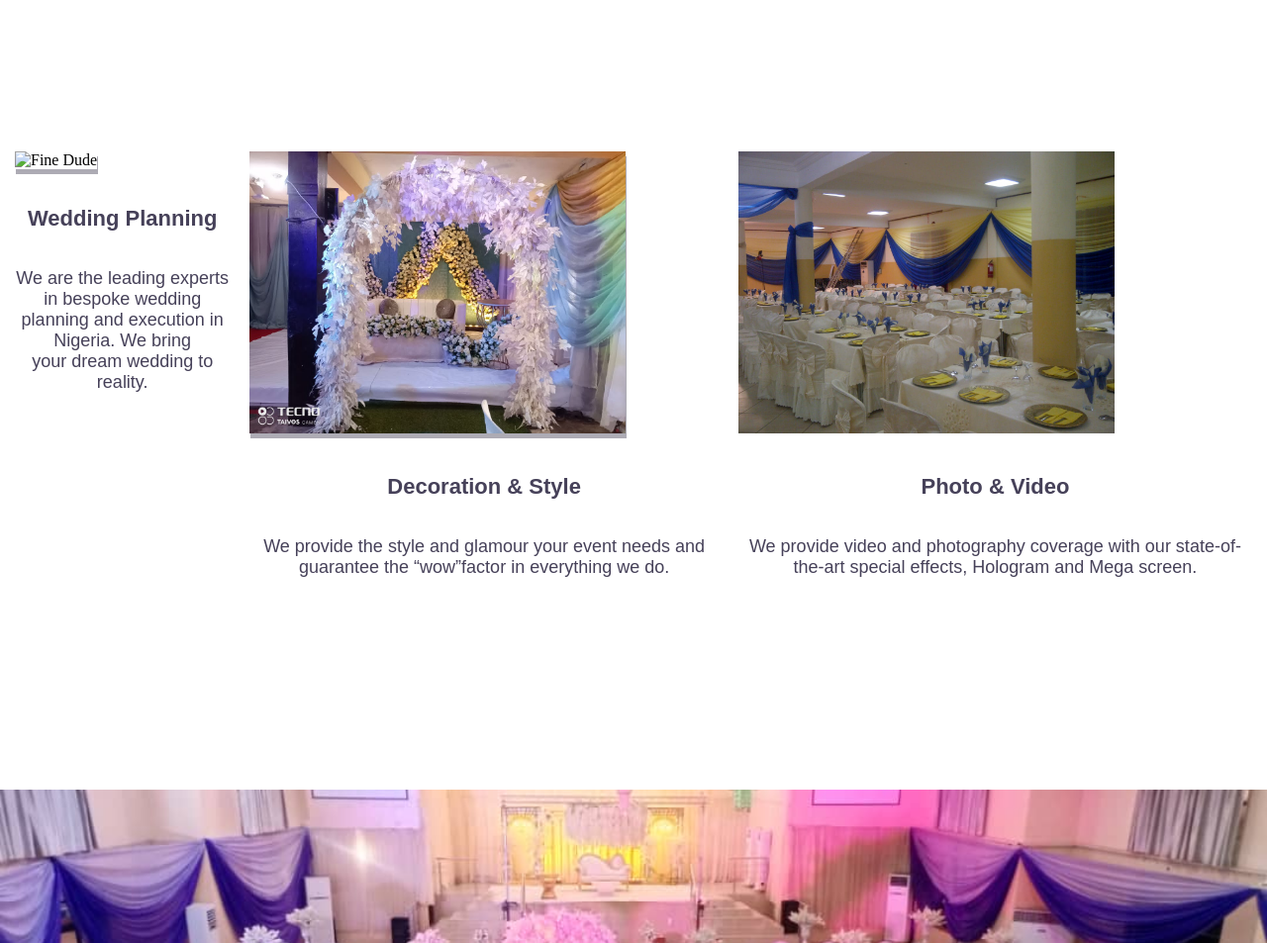
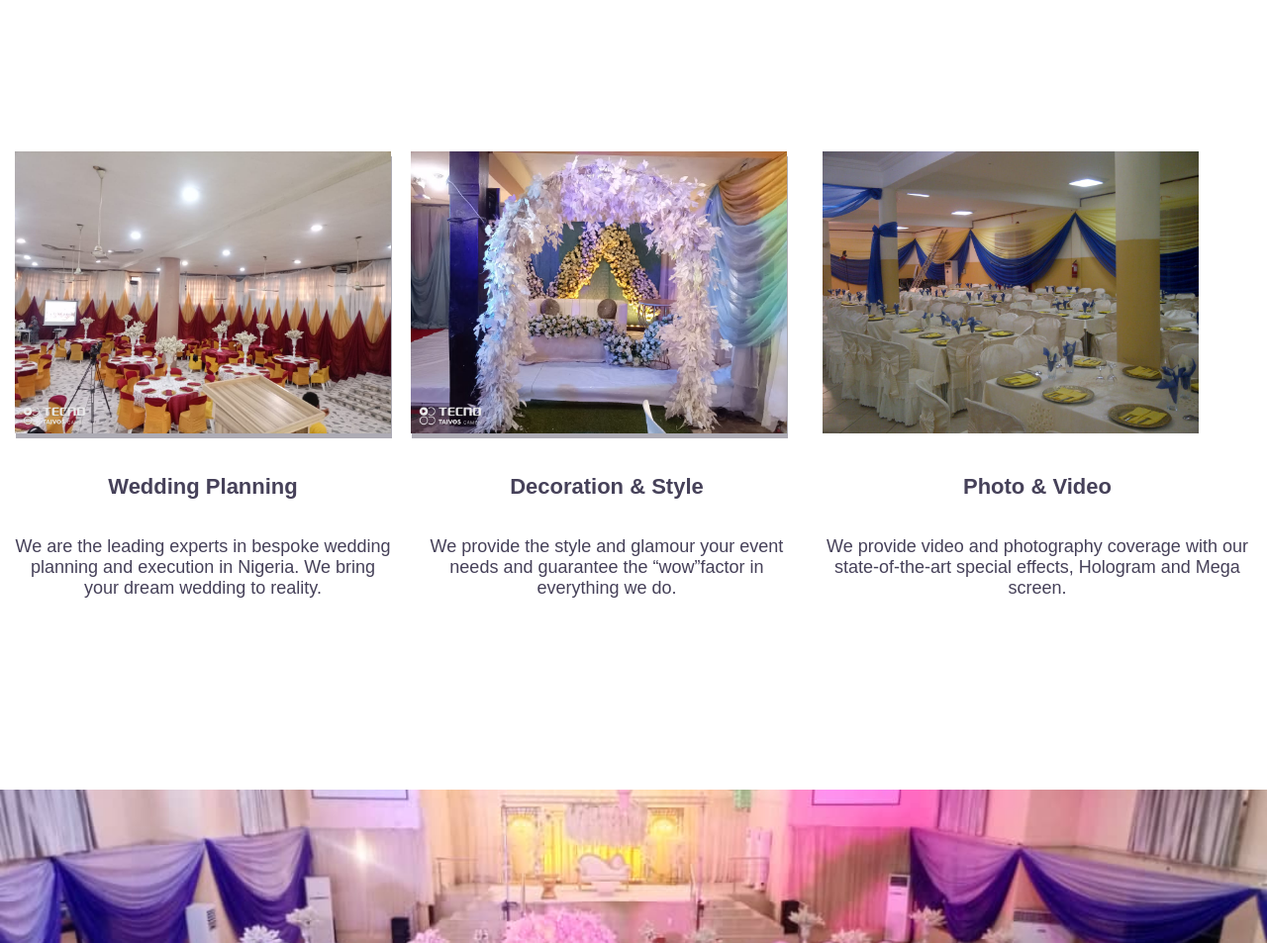
Before and after one commit to JASPER-GREEN/Gh-hosting, a plain HTML site: page index.html in a window 1280 px wide. Shown: the part 953-1906 px from the top of the page at 99% size. Drawn offline with nearby package versions, Linux system fonts and the light colour scheme; some icons are missing; files whose address does not match are found by name.

Commit message:
Update index.html

```diff
--- a/index.html
+++ b/index.html
@@ -85,7 +85,7 @@
 
           <div class="col-12 col-md-6 col-lg-4">
             <div class="card h-100">
-                <img src="../Ghenriett E/Image/Image8.jpeg" alt="Fine Dude" class="card-img-top" style="   box-shadow: 1px 5px 0px 0px #adabb4;">
+                <img src="../Image/Image8.jpeg" alt="Fine Dude" class="card-img-top" style="   box-shadow: 1px 5px 0px 0px #adabb4;">
                 <div class="card-body text-center">
                     <h5 class="card-title">Wedding Planning</h5>
                     <p class="card-text">
```
